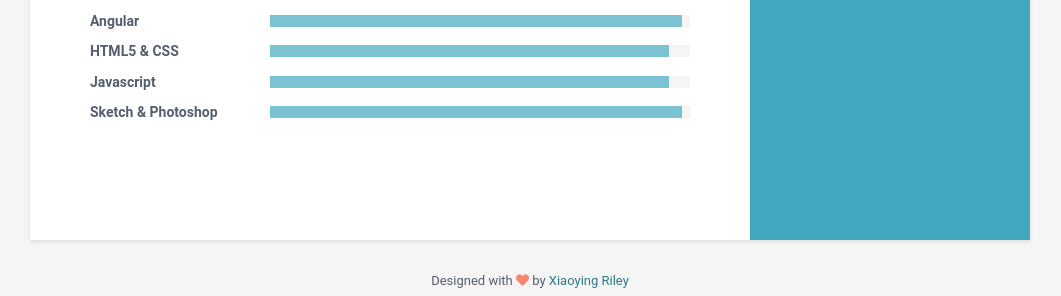
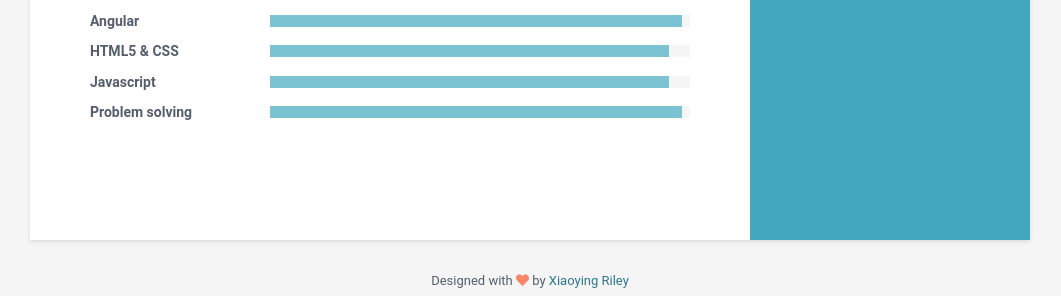
Before and after one commit to elcordova/caring-europa-fe48a, a Jekyll site: the page built from index.html, in a window 1280 px wide. Shown: the part 1553-1849 px from the top of the page, without its empty margins (110-1171 px from the left). Built offline with Jekyll 4.4.1, drawn with Linux system fonts in a browser that asks for light colours.

Commit message:
data.yml: changed

```diff
--- a/_data/data.yml
+++ b/_data/data.yml
@@ -161,7 +161,7 @@ skills:
       level: 95%
     - name: Javascript
       level: 95%
-    - name: Sketch & Photoshop
+    - name: Problem solving
       level: 98%
 footer: >
   Designed with <i class="fas fa-heart"></i> by <a
```
